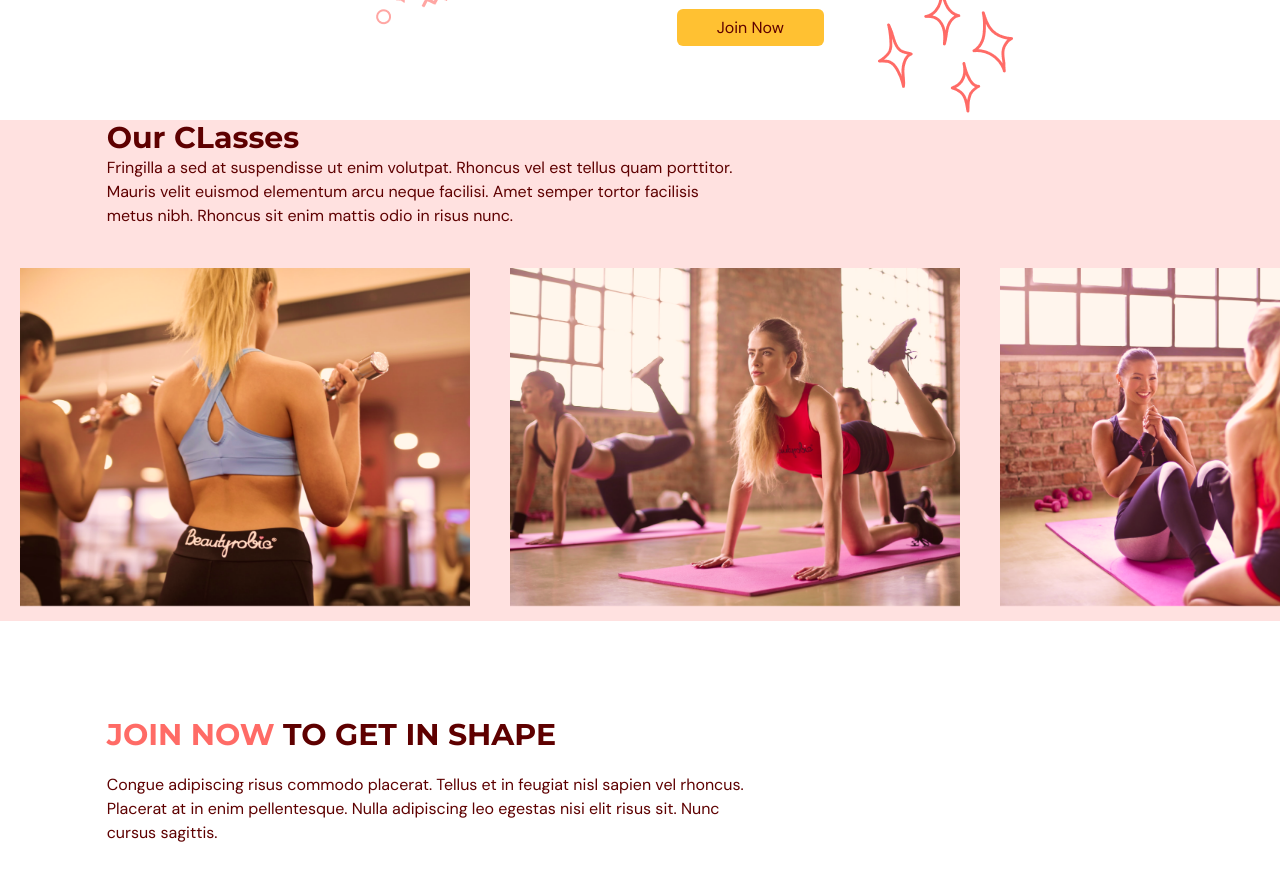
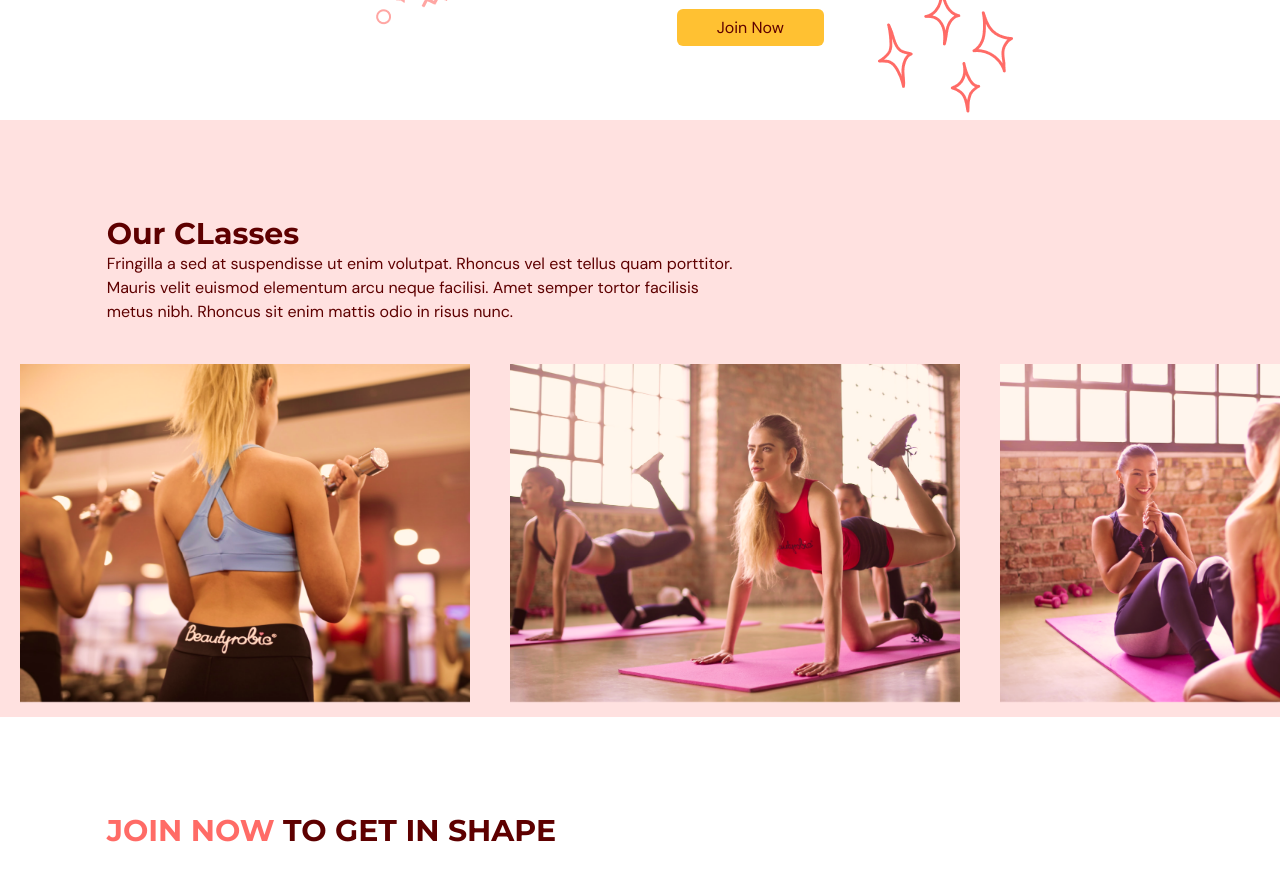
Before and after one commit to davique0/gym-typescript, a React (Vite) app: page / in a window 1280 px wide. Shown: the part 2040-2912 px from the top of the page. Built offline with nearby package versions, Linux system fonts and the light colour scheme.

Commit message:
Fix bug ourclasses anchor tag

```diff
--- a/src/scenes/ourClasses/index.tsx
+++ b/src/scenes/ourClasses/index.tsx
@@ -50,7 +50,7 @@ type Props = {
 
 const OurClasses = ({ setSelectedPage }: Props) => {
   return (
-    <section id="ourclasses" className="w-full bg-primary-100 py-0">
+    <section id="ourclasses" className="pt-24 w-full bg-primary-100 py-0">
       <motion.div
         onViewportEnter={() => setSelectedPage(SelectedPage.OurClasses)}
       >
```
